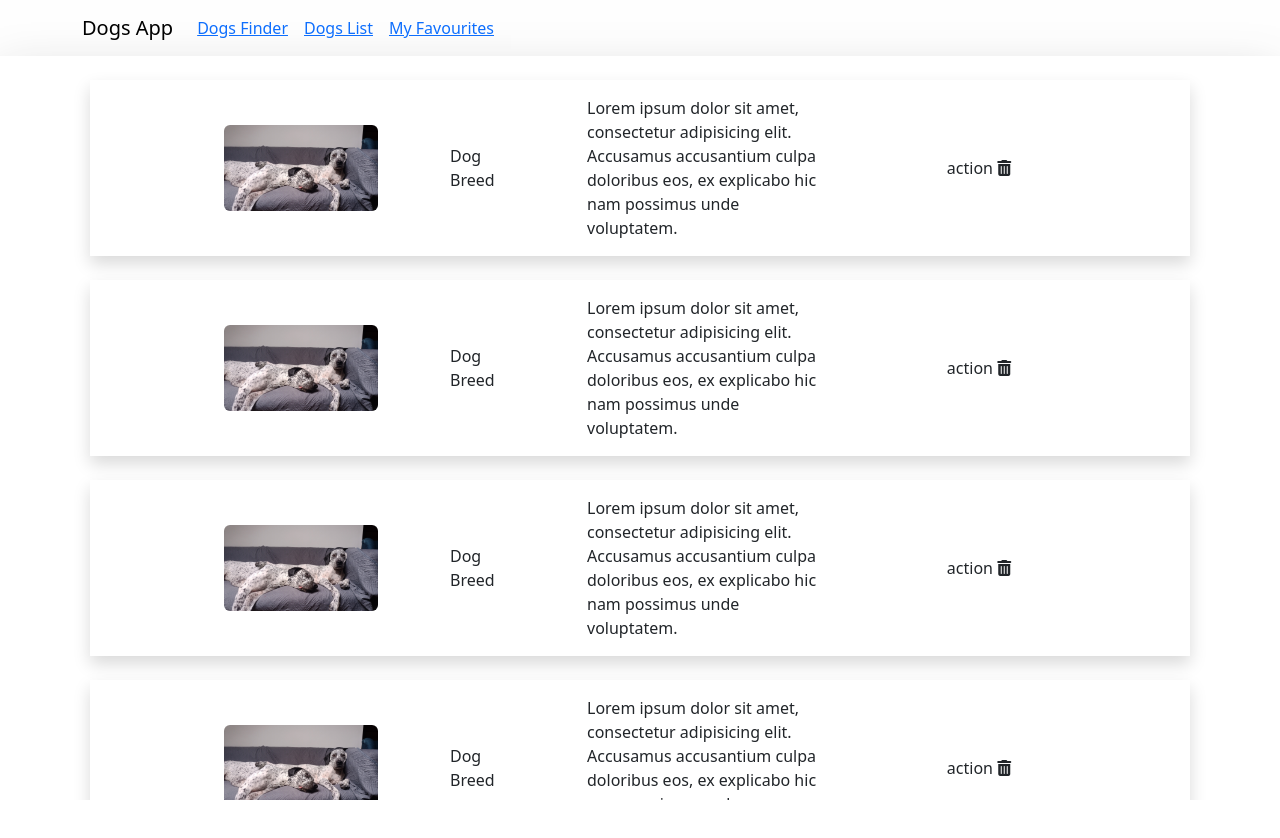
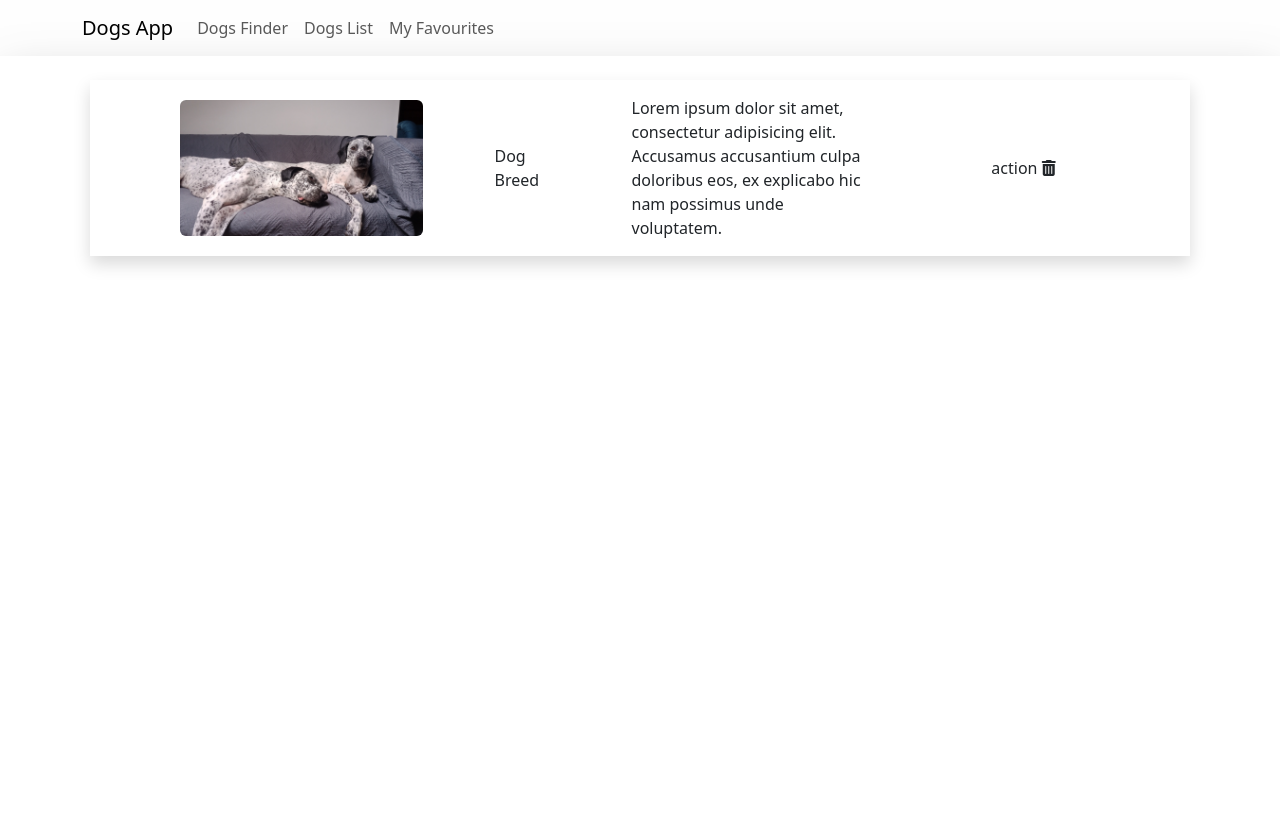
Before and after one commit to mirror86/Final_Project_DogsApp, a React (Create React App) app: page /favourites in a window 1280 px wide. Shown: the top 838 px of the page. Before the commit the page ends 800 px from the top, so only its background shows below. Built offline with nearby package versions, Linux system fonts and the light colour scheme.

Commit message:
hot fix welcome page

```diff
--- a/src/App.js
+++ b/src/App.js
@@ -17,7 +17,7 @@ function App() {
           breakpoints={['xxxl', 'xxl', 'xl', 'lg', 'md', 'sm', 'xs', 'xxs']}
           minBreakpoint="xxs"
       >
-          <div className="position-relative vh-100 vw-100 d-flex flex-column app-bg">
+          <div className="position-relative vh-100 vw-100 app-bg">
           <Menu/>
           <Routes>
               <Route path="/" element={<DogsAppHome />} />
--- a/src/App.scss
+++ b/src/App.scss
@@ -45,7 +45,7 @@
 }
 
 .wrapper {
-  width: 988px;
+  width: 1240px;
   height: 100vh;
   margin: 0 auto;
 }
@@ -54,16 +54,26 @@
   background-image: url("./../public/dogo-arg.jpg");
   background-position: center center;
   background-size: cover;
+//&:before {
+//    content: "";
+//    position: absolute;
+//    width: 100%;
+//    height: 100%;
+//    top: 0;
+//    left: 0;
+//   background-color: #000000;
+//  opacity: 10%;
+//  }
 }
+
+
 
 .footer {
   background-image: url("./../public/dog-bone-background-1131348.jpg");
   background-size: cover;
   background-position: center center;
   position: relative;
-}
-
-.footer:after {
+  &:after {
     content: "";
     position: absolute;
     width: 100%;
@@ -75,7 +85,4 @@
     background-position: center center;
 
   }
-
-.icon-image {
-
 }
--- a/src/components/Menu/Menu.js
+++ b/src/components/Menu/Menu.js
@@ -5,7 +5,7 @@ import {Link} from "react-router-dom";
 
 const Menu = () => {
     return (
-        <Navbar bg="light" expand="lg" className="z-1 bg-opacity-10">
+        <Navbar bg="light" expand="lg" className="z-1 bg-opacity-10 ">
             <Container>
                 <Navbar.Brand href="/">Dogs App</Navbar.Brand>
                 <Navbar.Toggle aria-controls="basic-navbar-nav" />
@@ -14,14 +14,14 @@ const Menu = () => {
                         {/*<Nav.Link>*/}
                         {/*    <Link to="/">Dogs App</Link>*/}
                         {/*</Nav.Link>*/}
-                        <Nav.Link>
-                            <Link to="/finder">Dogs Finder</Link>
+                        <Nav.Link href="/finder">
+                           Dogs Finder
                         </Nav.Link>
-                        <Nav.Link>
-                            <Link to="/list">Dogs List</Link>
+                        <Nav.Link href="/list" >
+                          Dogs List
                         </Nav.Link>
-                        <Nav.Link>
-                            <Link to="/favourites">My Favourites</Link>
+                        <Nav.Link href="/favourites">
+                            My Favourites
                         </Nav.Link>
                     </Nav>
                 </Navbar.Collapse>
--- /dev/null
+++ b/src/components/Slider/RangeForm.js
@@ -0,0 +1,57 @@
+// import React, {useState} from "react";
+// const Slider = () => {
+//     const [currentSlide, setCurrentSlide] = useState(0);
+//
+//     const totalSlides = 6;
+//
+//     const updateSlider = (slide) => {
+//         setCurrentSlide(slide);
+//     };
+//
+//     return (
+//         <div className="slider-container">
+//             <div className="slider-dots">
+//                 {[...Array(totalSlides)].map((_, index) => (
+//                     <span
+//                         key={index}
+//                         className={`slider-dot ${currentSlide === index ? "active" : ""}`}
+//                         onClick={() => updateSlider(index)}
+//                     ></span>
+//                 ))}
+//             </div>
+//             <div className="slider-value">Tekst dla kropki {currentSlide}</div>
+//         </div>
+//     );
+// };
+//
+// export default Slider;
+import React, { useState } from 'react';
+
+const RangeForm = () => {
+    const [value, setValue] = useState(0);
+
+    const handleRangeChange = (event) => {
+        setValue(event.target.value);
+    };
+
+    return (
+        <div>
+            <input
+                type="range"
+                min={0}
+                max={5}
+                step={1}
+                value={value}
+                onChange={handleRangeChange}
+            />
+
+            <div>
+                {Array.from({ length: 6 }).map((el, index) => (
+                    <span key={index}>{el}</span>
+                ))}
+            </div>
+        </div>
+    );
+};
+
+export default RangeForm;
--- a/src/pages/DogFinder/DogsFinder.js
+++ b/src/pages/DogFinder/DogsFinder.js
@@ -3,6 +3,8 @@ import Container from "react-bootstrap/Container";
 import FormRange from "react-bootstrap/FormRange";
 import {Button, Col, Row} from "react-bootstrap";
 import Footer from "../../components/Footer/Footer";
+import Slider from "../../components/Slider/RangeForm";
+import RangeForm from "../../components/Slider/RangeForm";
 
 
 const DogsFinder = () => {
@@ -15,11 +17,11 @@ const DogsFinder = () => {
                             <h1>Question</h1>
                         </header>
                         <section>
-                            <FormRange></FormRange>
+                            <RangeForm/>
                         </section>
                         <div className="align-self-md-auto-end align-content-sm-center-center">
-                            <Button className="ms-2 me-2 mt-3">Back</Button>
-                            <Button className="ms-2 me-2 mt-3">Next</Button>
+                            <Button variant="outline-info" size="lg" className="ms-2 me-2 mt-3">Back</Button>
+                            <Button variant="outline-info" size="lg" className="ms-2 me-2 mt-3">Next</Button>
                         </div>
                     </Col>
                 </Row>
--- a/src/pages/DoggsAppHome/DogsAppHome.js
+++ b/src/pages/DoggsAppHome/DogsAppHome.js
@@ -7,21 +7,25 @@ import Menu from "../../components/Menu/Menu";
 const DogsAppHome = () => {
     return (
 
-        <Container fluid className="masthead h-auto vw-100 d-flex flex-column  align-content-between mt-auto">
-            <Container className="masthead__box  position-relative text-center mb-4">
-                <Row className="masthead__item">
-                    <Col className="masthead__item__text">To start select:</Col>
-                </Row>
-                <Row className="masthead__item">
+        <Container fluid className="masthead  h-75 vw-100 d-flex flex-column justify-content-center ">
+            <Container className="masthead__box  position-relative text-center mb-4 ">
+                <Row className="masthead__item d-flex mx-auto">
+                    <Col className="masthead__item__text">
+                        <h1>Welcome</h1>
+                        <h5>Select one of the buttons below to continue</h5>
+                    </Col>
+                    <Row className="d-flex ">
                     <Col xs={12} sm={6} md={6} className="masthead__item__button">
-                        <Button href="/finder" className="ms-3 me-4 mt-2 mb-4">Find your dream dog</Button>
+                        <Button variant="outline-info" size="lg" href="/finder" className="ms-3 me-3 mt-2 mb-4">Find your dream dog</Button>
                     </Col>
                     <Col xs={12} sm={6} md={6} className="masthead__item__button">
-                        <Button href="list" className="ms-3 me-4 mt-2 mb-4">Search the database</Button>
+                        <Button variant="outline-info" size="lg" href="list" className="ms-3 me-3 mt-2 mb-4">Search the database</Button>
                     </Col>
+                    </Row>
                 </Row>
             </Container>
         </Container>
+
     );
 };
 
--- a/src/pages/FavDogs/FavDogs.js
+++ b/src/pages/FavDogs/FavDogs.js
@@ -13,46 +13,12 @@ const FavDogs = () => {
                             <Col>
                                 <Container className="mt-4">
                                     <Row className=" shadow justify-content-center m-sm-2 gap-5 align-items-center p-3">
-                                        <Col xs={1} md={2} className="text-center"><img src="/dog-icon.jpg" alt="" className="w-100 rounded m-auto"/></Col>
+                                        <Col xs={1} md={2} className="text-center w-25"><img src="/dog-icon.jpg" alt="" className=" w-100 rounded cover"/></Col>
                                         <Col xs={1} md={1} className="">Dog Breed</Col>
                                         <Col xs={2} md={3} className="">Lorem ipsum dolor sit amet, consectetur adipisicing elit. Accusamus accusantium culpa doloribus eos, ex explicabo hic nam possimus unde voluptatem.</Col>
                                         <Col xs={1} md={2} className="text-center">action <i className="fa-solid fa-trash-can" /></Col>
                                     </Row>
                                 </Container>
-                                <Container className="mt-4">
-                                    <Row className=" shadow justify-content-center m-sm-2 gap-5 align-items-center p-3">
-                                        <Col xs={1} md={2} className="text-center"><img src="/dog-icon.jpg" alt="" className="w-100 rounded m-auto"/></Col>
-                                        <Col xs={1} md={1} className="">Dog Breed</Col>
-                                        <Col xs={2} md={3} className="">Lorem ipsum dolor sit amet, consectetur adipisicing elit. Accusamus accusantium culpa doloribus eos, ex explicabo hic nam possimus unde voluptatem.</Col>
-                                        <Col xs={1} md={2} className="text-center">action <i className="fa-solid fa-trash-can" /></Col>
-                                    </Row>
-                                </Container>
-                                <Container className="mt-4">
-                                    <Row className=" shadow justify-content-center m-sm-2 gap-5 align-items-center p-3">
-                                        <Col xs={1} md={2} className="text-center"><img src="/dog-icon.jpg" alt="" className="w-100 rounded m-auto"/></Col>
-                                        <Col xs={1} md={1} className="">Dog Breed</Col>
-                                        <Col xs={2} md={3} className="">Lorem ipsum dolor sit amet, consectetur adipisicing elit. Accusamus accusantium culpa doloribus eos, ex explicabo hic nam possimus unde voluptatem.</Col>
-                                        <Col xs={1} md={2} className="text-center">action <i className="fa-solid fa-trash-can" /></Col>
-                                    </Row>
-                                </Container>
-                                <Container className="mt-4">
-                                    <Row className=" shadow justify-content-center m-sm-2 gap-5 align-items-center p-3">
-                                        <Col xs={1} md={2} className="text-center"><img src="/dog-icon.jpg" alt="" className="w-100 rounded m-auto"/></Col>
-                                        <Col xs={1} md={1} className="">Dog Breed</Col>
-                                        <Col xs={2} md={3} className="">Lorem ipsum dolor sit amet, consectetur adipisicing elit. Accusamus accusantium culpa doloribus eos, ex explicabo hic nam possimus unde voluptatem.</Col>
-                                        <Col xs={1} md={2} className="text-center">action <i className="fa-solid fa-trash-can" /></Col>
-                                    </Row>
-                                </Container>
-                                <Container className="mt-4">
-                                    <Row className=" shadow justify-content-center m-sm-2 gap-5 align-items-center p-3">
-                                        <Col xs={1} md={2} className="text-center"><img src="/dog-icon.jpg" alt="" className="w-100 rounded m-auto"/></Col>
-                                        <Col xs={1} md={1} className="">Dog Breed</Col>
-                                        <Col xs={2} md={3} className="">Lorem ipsum dolor sit amet, consectetur adipisicing elit. Accusamus accusantium culpa doloribus eos, ex explicabo hic nam possimus unde voluptatem.</Col>
-                                        <Col xs={1} md={2} className="text-center">action <i className="fa-solid fa-trash-can" /></Col>
-                                    </Row>
-                                </Container>
-
-
                             </Col>
                         </Row>
                     </Container>
```
Also changed, not shown: src/components/Section/Section.js (deleted, +0 -12 lines), src/pages/DogList/DogList.js (+12 -12 lines). Lines whose indentation alone changed are shown as unchanged.
